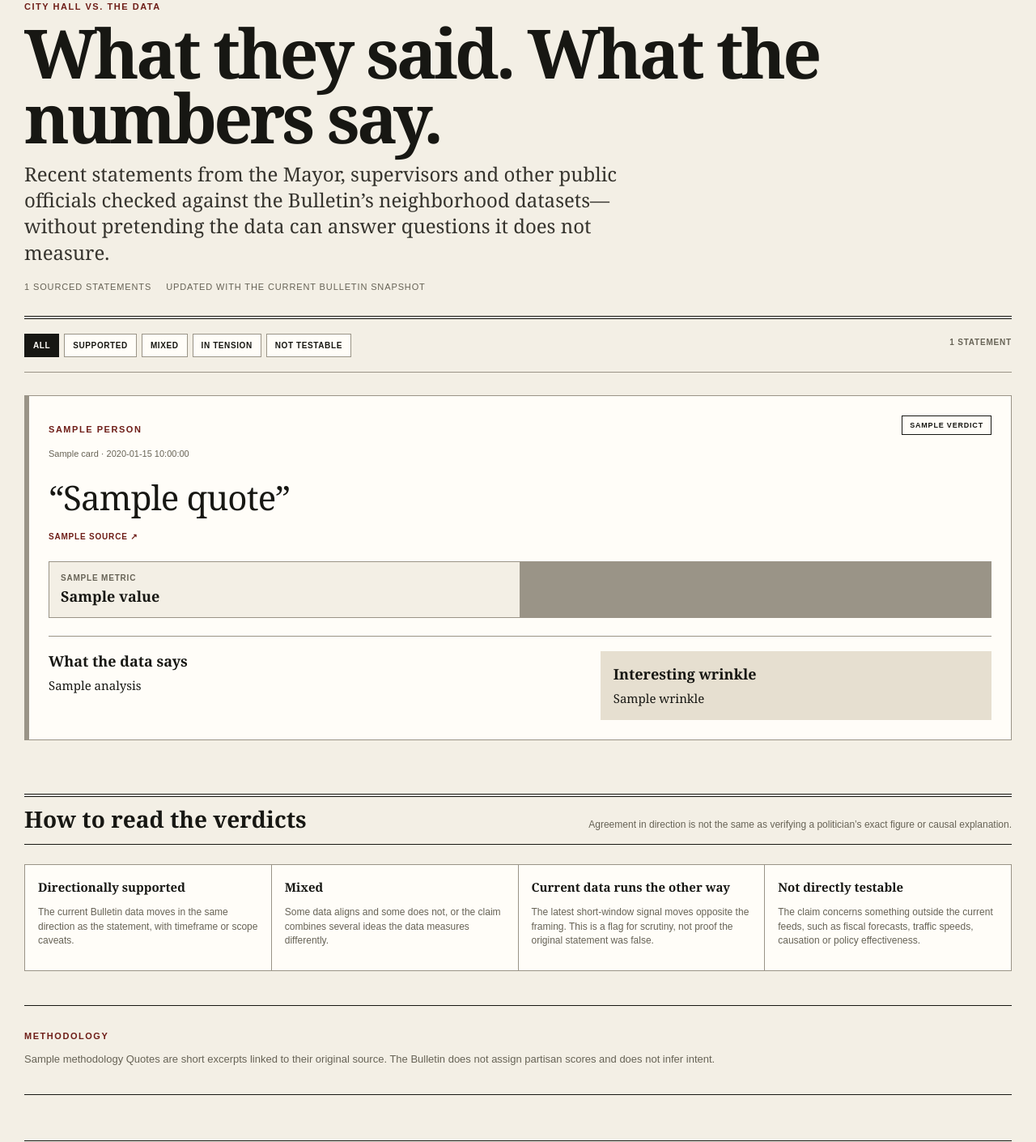
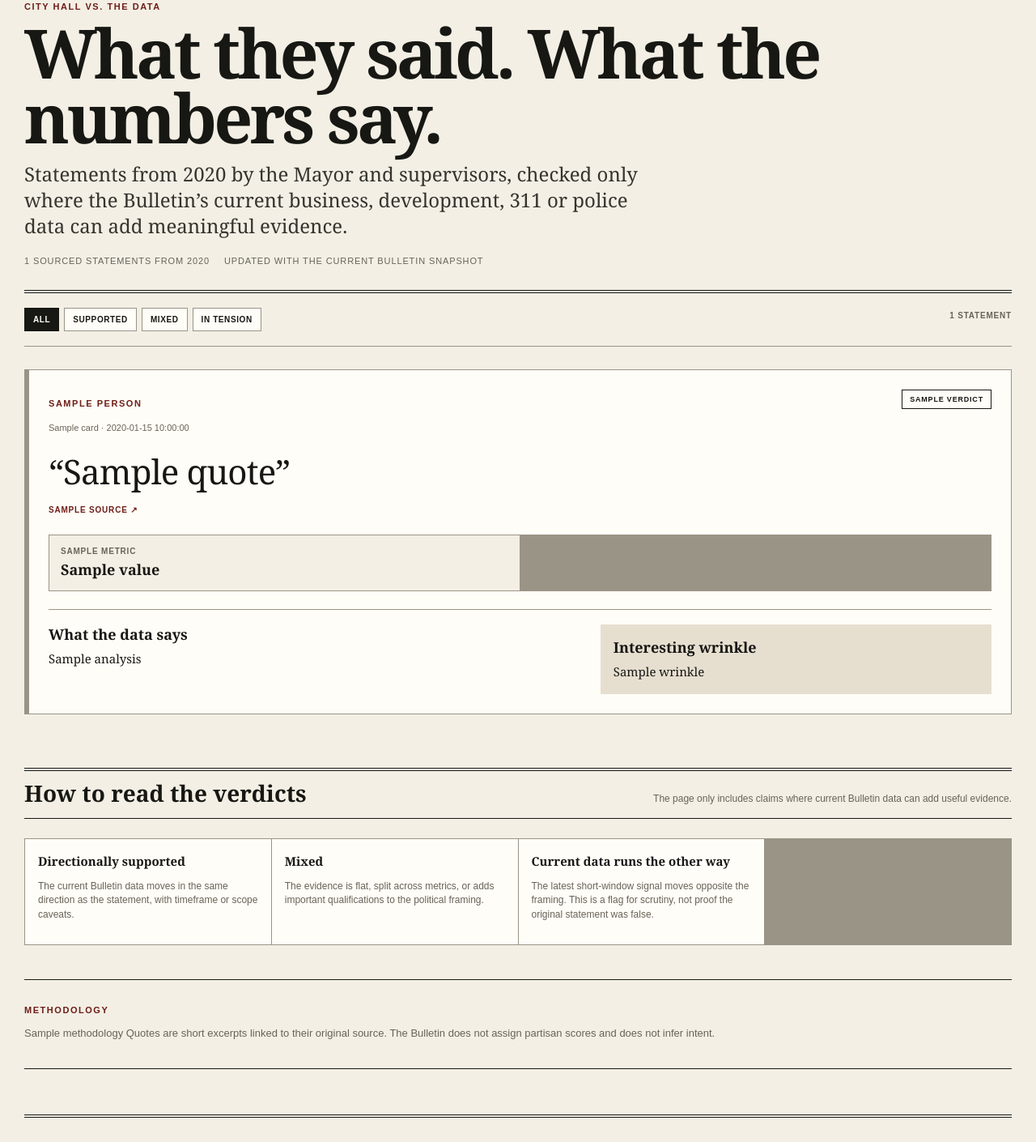
Before and after one commit to AlecSaucedo1/Richmond-Scene, a FastAPI app: template templates/city_hall.html in a window 1280 px wide. Shown: the part 289-1699 px from the top of the page at 81% size. Run offline with FastAPI, Linux system fonts and the light colour scheme; the template is opened without the code that fills it: most values are stand-ins (such as "Sample title", 1, 10 or a date in 2020).

Commit message:
Remove untestable claims from City Hall page

```diff
--- a/templates/city_hall.html
+++ b/templates/city_hall.html
@@ -4,8 +4,8 @@
 <section class="city-hall-hero">
   <p class="eyebrow">CITY HALL VS. THE DATA</p>
   <h1>What they said. What the numbers say.</h1>
-  <p class="lead-dek">Recent statements from the Mayor, supervisors and other public officials checked against the Bulletin’s neighborhood datasets—without pretending the data can answer questions it does not measure.</p>
-  <div class="city-why-meta"><span>{{ analysis.cards|length }} sourced statements</span><span>Updated with the current Bulletin snapshot</span></div>
+  <p class="lead-dek">Statements from {{ analysis.year }} by the Mayor and supervisors, checked only where the Bulletin’s current business, development, 311 or police data can add meaningful evidence.</p>
+  <div class="city-why-meta"><span>{{ analysis.cards|length }} sourced statements from {{ analysis.year }}</span><span>Updated with the current Bulletin snapshot</span></div>
 </section>
 
 <section class="quote-toolbar" aria-label="Filter political statements">
@@ -14,7 +14,6 @@
     <button class="filter-chip" type="button" data-quote-filter="support">Supported</button>
     <button class="filter-chip" type="button" data-quote-filter="mixed">Mixed</button>
     <button class="filter-chip" type="button" data-quote-filter="tension">In tension</button>
-    <button class="filter-chip" type="button" data-quote-filter="neutral">Not testable</button>
   </div>
   <span class="filter-count" data-quote-count aria-live="polite"></span>
 </section>
@@ -54,12 +53,11 @@
 {% endfor %}
 </section>
 
-<section class="section-rule"><h2>How to read the verdicts</h2><p>Agreement in direction is not the same as verifying a politician’s exact figure or causal explanation.</p></section>
+<section class="section-rule"><h2>How to read the verdicts</h2><p>The page only includes claims where current Bulletin data can add useful evidence.</p></section>
 <section class="verdict-guide">
   <div><strong>Directionally supported</strong><p>The current Bulletin data moves in the same direction as the statement, with timeframe or scope caveats.</p></div>
-  <div><strong>Mixed</strong><p>Some data aligns and some does not, or the claim combines several ideas the data measures differently.</p></div>
+  <div><strong>Mixed</strong><p>The evidence is flat, split across metrics, or adds important qualifications to the political framing.</p></div>
   <div><strong>Current data runs the other way</strong><p>The latest short-window signal moves opposite the framing. This is a flag for scrutiny, not proof the original statement was false.</p></div>
-  <div><strong>Not directly testable</strong><p>The claim concerns something outside the current feeds, such as fiscal forecasts, traffic speeds, causation or policy effectiveness.</p></div>
 </section>
 
 <section class="methodology"><p class="section-label">Methodology</p><p>{{ analysis.methodology }} Quotes are short excerpts linked to their original source. The Bulletin does not assign partisan scores and does not infer intent.</p></section>
```
